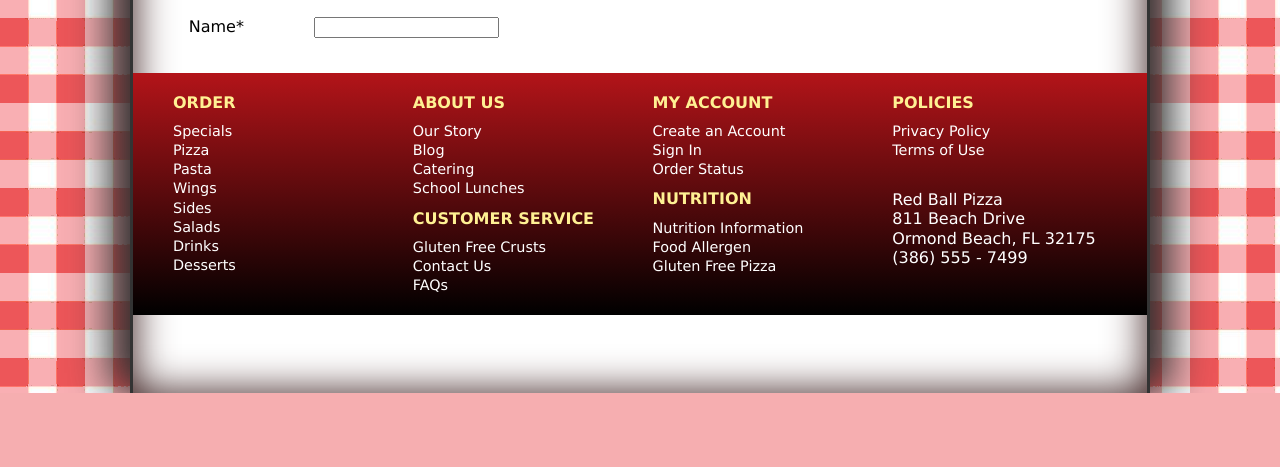
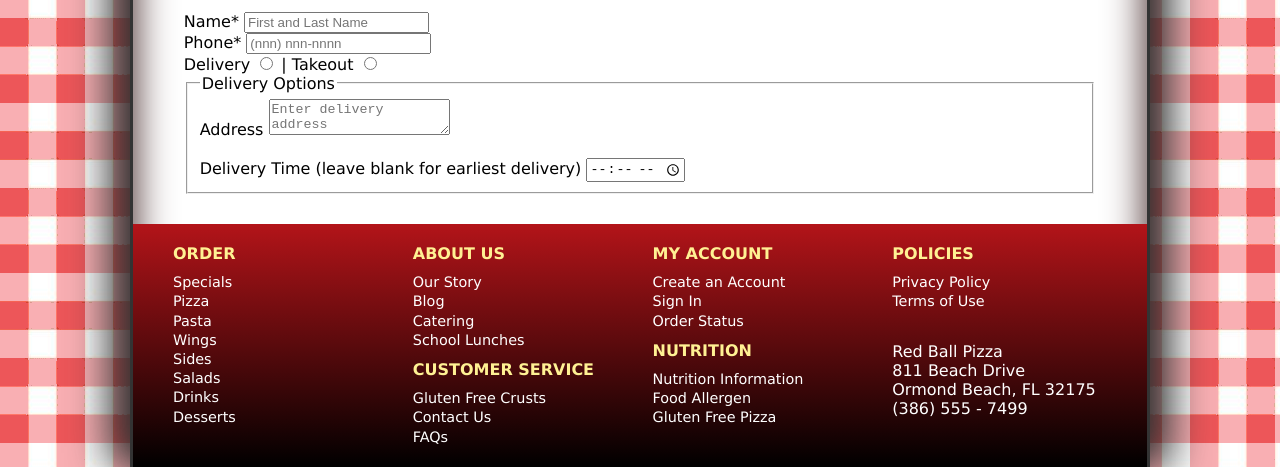
Before and after one commit to MathuinLucci/review7, a plain HTML site: page index.html in a window 1280 px wide. Shown: the part 407-874 px from the top of the page. Before the commit the page ends 800 px from the top, so only its background shows below. Drawn offline with Linux system fonts and the light colour scheme; files whose address does not match are found by name.

Commit message:
Did a lot of work in the form

```diff
--- a/index.html
+++ b/index.html
@@ -7,8 +7,8 @@
       Review Assignment
 
       Red Ball Pizza Customer Information
-      Author:
-      Date:
+      Author: Matt Parisano
+      Date:   02/25/2025
 
       Filename:   rb_customer.html
 
@@ -19,8 +19,6 @@
    <title>Red Ball Pizza Customer Form</title>
    <link href="./css/rb_base.css" rel="stylesheet" />
    <link href="./css/rb_styles2.css" rel="stylesheet" />
-   <link href="./css/rb_forms2.css" rel="stylesheet" />
-   <link href="./css/rb_forms2.css" rel="stylesheet" />
    <script src="./js/rb_formsubmit2.js" defer></script>
 </head>
 
@@ -50,9 +48,35 @@
 
          <form action="http://www.example.com/redball/customer" method="post">
             <div class="formRow">
-               <label for="">Name*</label>
-               <input />
+               <label for="nameBox">Name*</label>
+               <input name="custName" id="nameBox" placeholder="First and Last Name" required/>
             </div>
+
+            <div>
+               <label for="phoneBox">Phone*</label>
+               <input name="custPhone" id="phoneBox" placeholder="(nnn) nnn-nnnn" pattern="^\(?\d{3}\)?[-\s]?\d{3}[-\s]?\d{4}$" required />
+            </div>
+
+            <div>
+               <label for="orderType">Delivery</label>
+               <input name="orderType" id="delivery" type="radio" />
+
+               |
+
+               <label for="orderType">Takeout</label>
+               <input name="orderType" id="takeout" type="radio" />
+            </div>
+
+            <fieldset id="deliveryInfo">
+               <legend>Delivery Options</legend>
+               <lebel for="addressbox">Address</lebel>
+               <textarea id="addressBox" name="delAddress" placeholder="Enter delivery address"></textarea>
+               <br/>
+               <br/>
+               <label for="delBox">Delivery Time (leave blank for earliest delivery)</label>
+               <input type="time"/>
+            </fieldset>
+
          </form>
 
 
```
